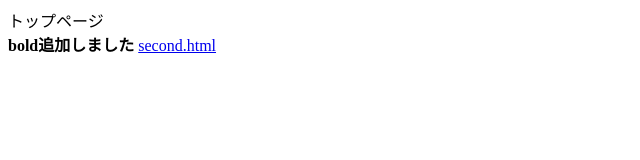
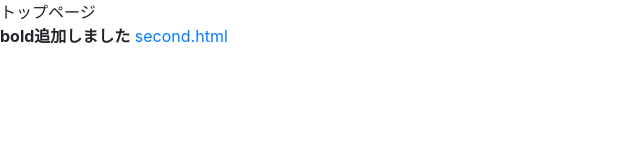
Before and after one commit to elk1997/day1, a plain HTML site: page index.html in a window 1280 px wide. Shown: the whole page, without its empty margins (0-640 px from the left). Drawn offline with nearby package versions, Linux system fonts and the light colour scheme.

Commit message:
bootstrapにした

```diff
--- a/index.html
+++ b/index.html
@@ -2,6 +2,7 @@
 <html>
 <head>
 	<title>ほげ</title>
+	<link href="https://stackpath.bootstrapcdn.com/bootstrap/4.2.1/css/bootstrap.min.css" rel="stylesheet" integrity="sha384-GJzZqFGwb1QTTN6wy59ffF1BuGJpLSa9DkKMp0DgiMDm4iYMj70gZWKYbI706tWS" crossorigin="anonymous">
 </head>
 <body>トップページ<br>
 <b>bold追加しました</b>
```
Also changed, not shown: second.html (+1 -0 lines).
